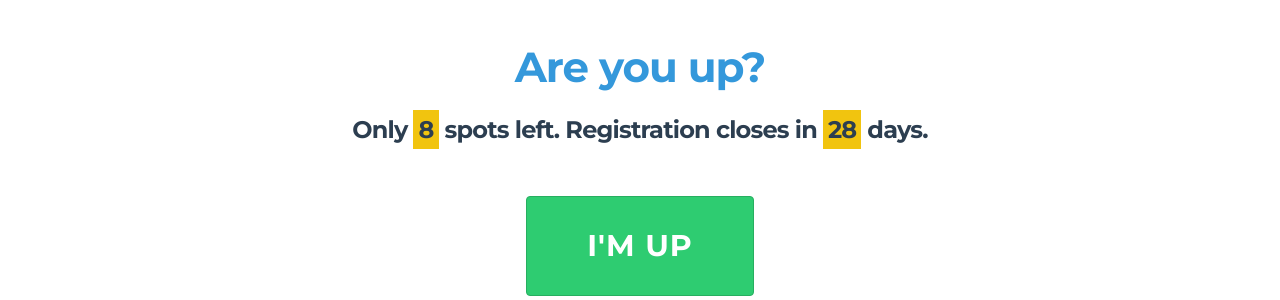
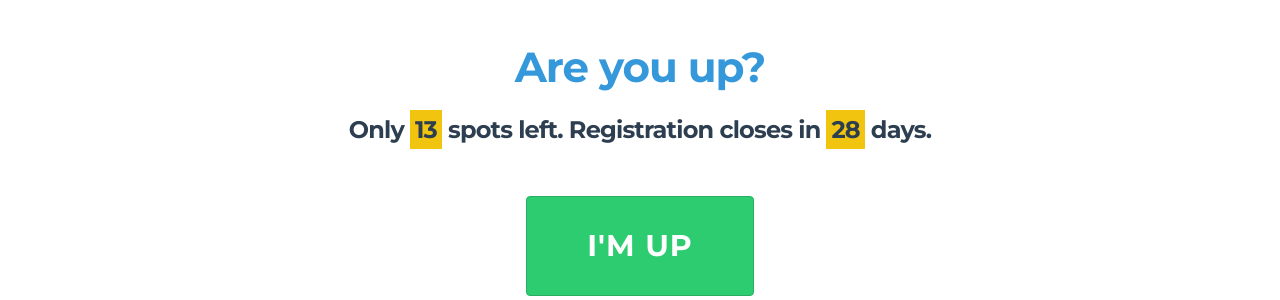
Before and after one commit to therealitybali10s/therealitybali10s.github.io, a Jekyll site: the page built from index.html, in a window 1280 px wide. Shown: the part 267-567 px from the top of the page. Built offline with Jekyll 4.4.1, drawn with Linux system fonts in a browser that asks for light colours; Markdown is read by kramdown in place of the engine named in the settings; the list of posts is cut into pages by our own code; comment, search, counter and statistics services are not loaded.

Commit message:
update index

```diff
--- a/index.html
+++ b/index.html
@@ -4,7 +4,7 @@ layout: default
 
 <h1>The Reality:<br>Bali 2015</h1>
 <h2>Are you up?</h2>
-<h3 class="u-c-txt">Only <span class="hilight">8</span> spots left. Registration closes in <span id="doMagic" class="hilight"></span> days.</h3>
+<h3 class="u-c-txt">Only <span class="hilight">13</span> spots left. Registration closes in <span id="doMagic" class="hilight"></span> days.</h3>
 
 <p class="u-c-txt"><a class="button button-primary" href="https://dl.dropboxusercontent.com/u/9514661/TheRealityBali10sinfo.pdf" id="shakeitoff">I'm up</a></p>
 
```
